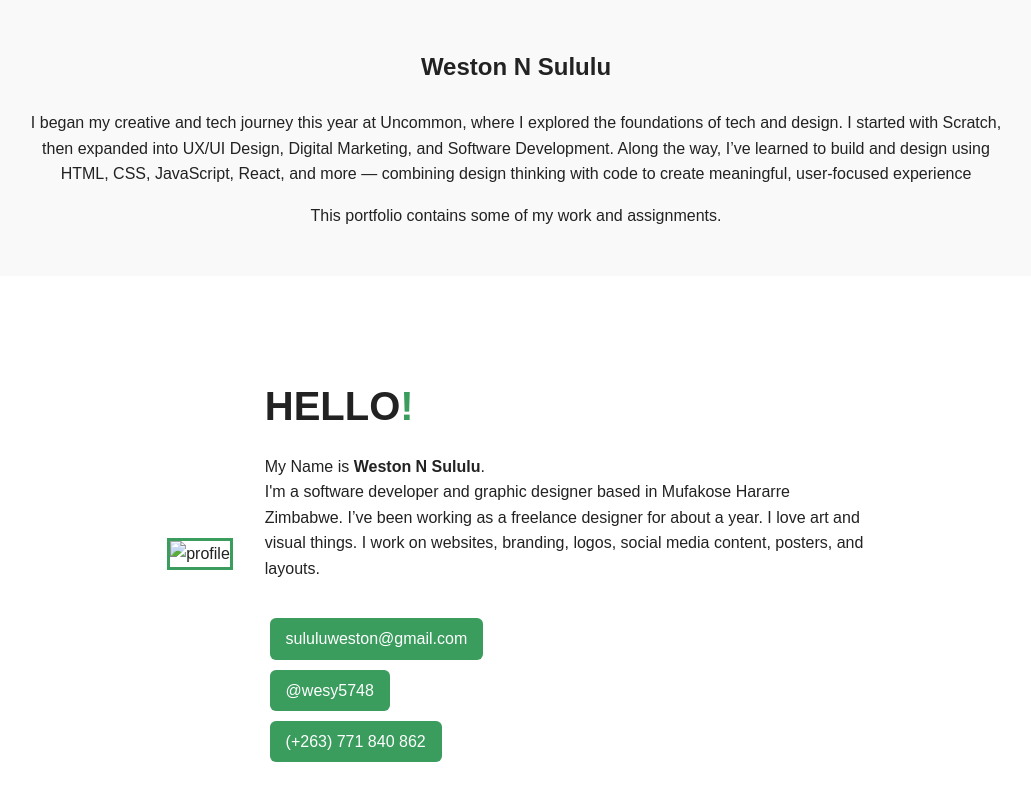
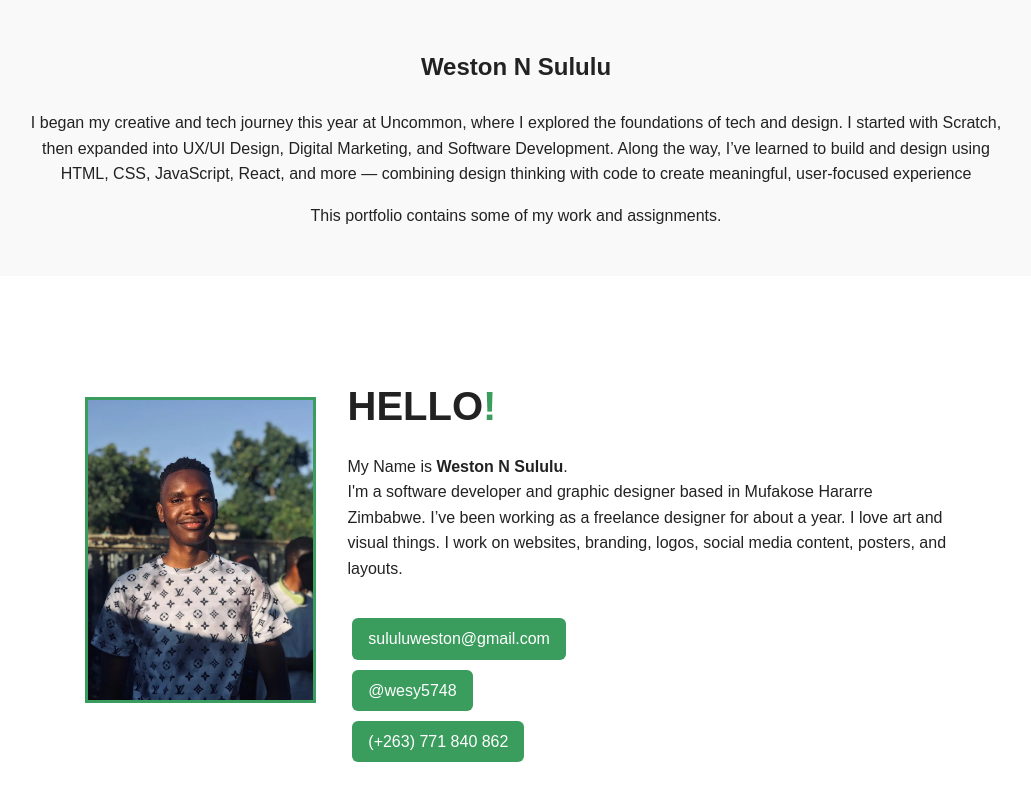
Before and after one commit to weston273/Portfolio, a plain HTML site: page Weston/index.html in a window 1280 px wide. Shown: the part 412-1212 px from the top of the page, without its empty margins (124-1155 px from the left). Drawn offline with Linux system fonts and the light colour scheme; the site is published under a folder, as on GitHub Pages, so addresses that start at the root find nothing.

Commit message:
Fix image path

```diff
--- a/Weston/index.html
+++ b/Weston/index.html
@@ -30,7 +30,8 @@
 
   <section class="about">
     <div class="about-img">
-      <img src="/Weston/images/PROFILEPIC.webp" alt="profile" />
+      <img src="images/PROFILEPIC.webp" alt="profile" />
+      <!-- <img src="images/Nokia XR211.webp" alt="Graphic Project 1" /> -->
     </div>
     <div class="about-text">
       <h2><span class="hello">HELLO</span><span class="accent">!</span></h2>
```
